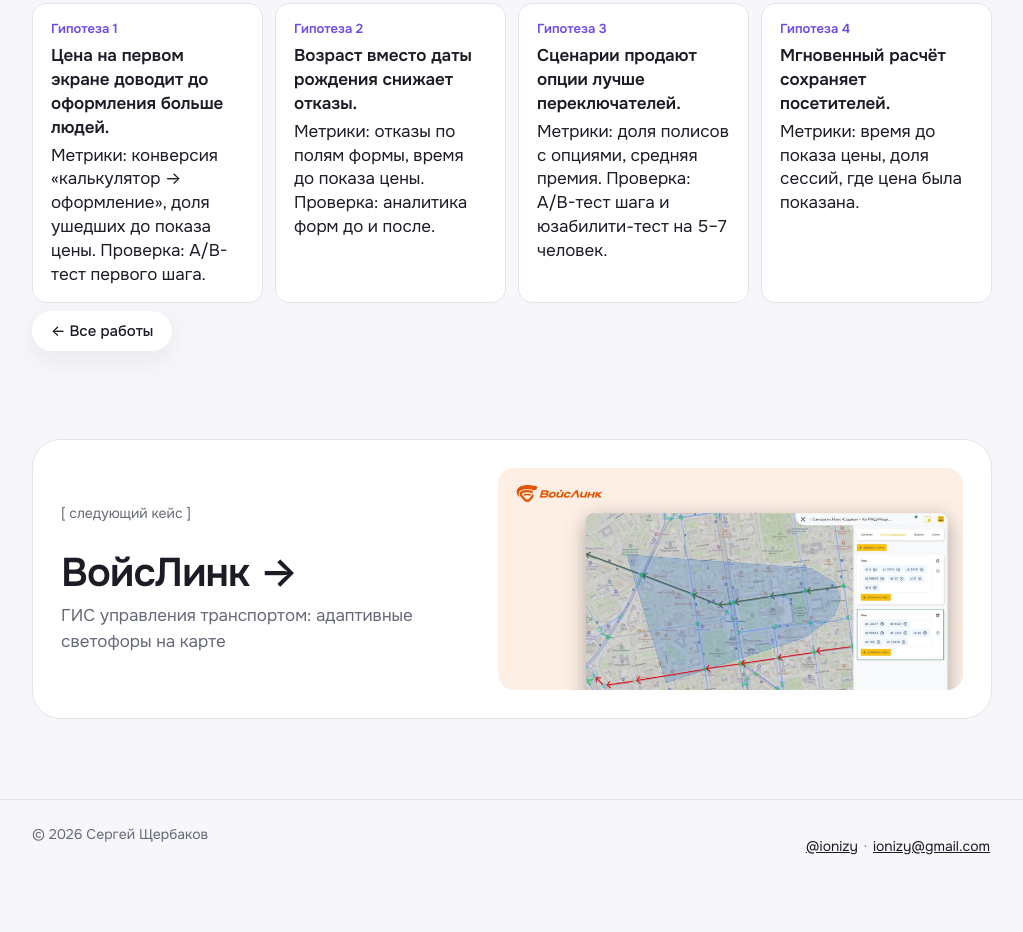
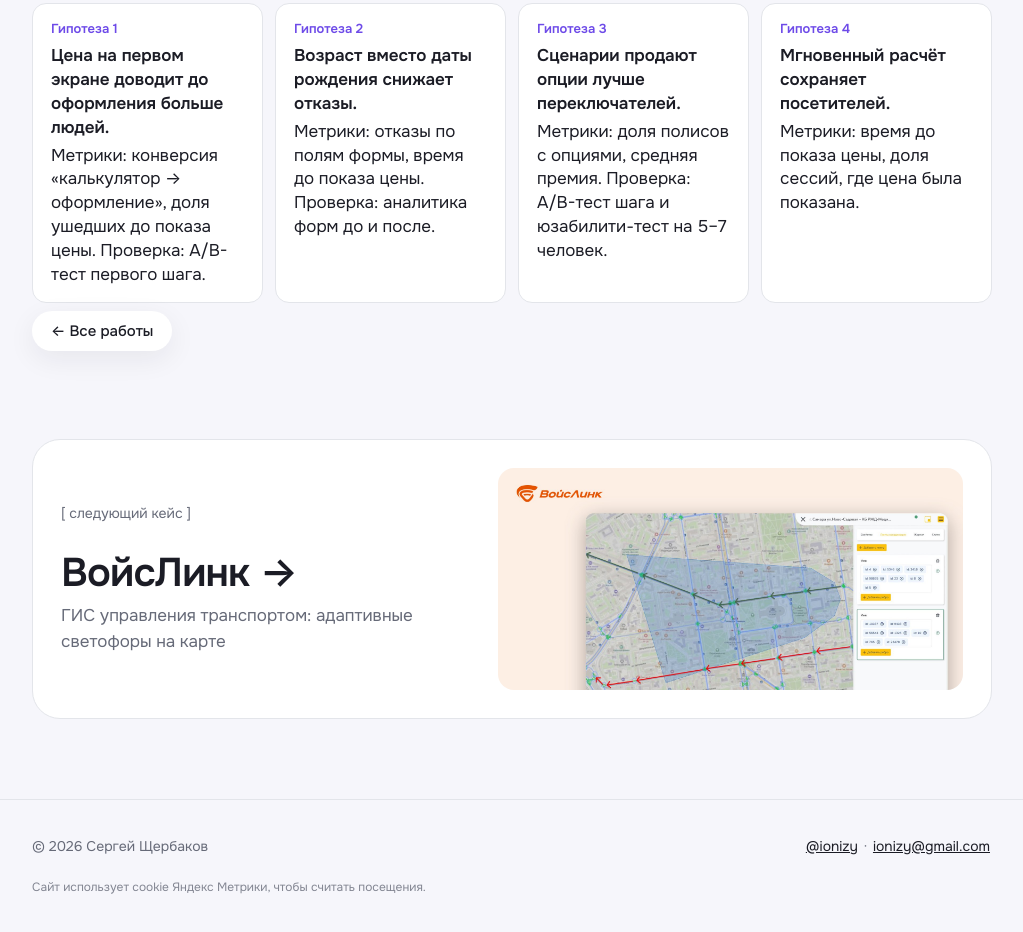
Before and after one commit to sputnik101/portfolio, a plain HTML site: page case-vzr.html in a window 1280 px wide. Shown: the part 7547-8479 px from the top of the page, without its empty margins (128-1151 px from the left). Before the commit the page ends 8457 px from the top, so only its background shows below. Drawn offline with Linux system fonts and the light colour scheme.

Commit message:
обновил метрику и добавил куки

```diff
--- a/case-vzr.html
+++ b/case-vzr.html
@@ -19,7 +19,7 @@
     <link rel="preconnect" href="https://fonts.googleapis.com">
     <link rel="preconnect" href="https://fonts.gstatic.com" crossorigin>
     <link href="https://fonts.googleapis.com/css2?family=Onest:wght@400;500;600&display=swap" rel="stylesheet">
-    <link rel="stylesheet" href="style.css?v=38">
+    <link rel="stylesheet" href="style.css?v=41">
     <link rel="stylesheet" href="case.css?v=14">
     <!-- Yandex.Metrika counter -->
     <script type="text/javascript">
@@ -198,6 +198,7 @@
     <footer class="case-footer">
         <p>© 2026 Сергей Щербаков</p>
         <p><a href="https://t.me/ionizy" target="_blank" rel="noopener noreferrer">@ionizy</a> · <a href="mailto:ionizy@gmail.com">ionizy@gmail.com</a></p>
+        <p class="cookie-note">Сайт использует cookie Яндекс Метрики, чтобы считать посещения.</p>
     </footer>
 
     <script>(() => { const t = () => document.body.classList.toggle('is-scrolled', window.scrollY > 40); window.addEventListener('scroll', t, { passive: true }); t(); })();</script>
--- a/style.css
+++ b/style.css
@@ -2373,3 +2373,8 @@ body.bar-solid .menu-panel { box-shadow: 0 2px 8px rgba(27, 28, 37, 0.08); }
     .folder-zb .folder-body > .folder-result { margin-top: 0; }
     .folder-zb .folder-body > .folder-link { justify-self: start; align-self: start; }
 }
+
+/* строка про cookie в подвале */
+.cookie-note { flex-basis: 100%; font-size: 12px; color: var(--muted); opacity: 0.8; }
+.case-footer > p { margin: 0; }
+.case-footer { row-gap: 4px; align-items: center; }
```
Also changed, not shown: case-hostvds.html (+2 -1 lines), case-sber.html (+2 -1 lines), case-systeme.html (+2 -1 lines), case-voicelink.html (+2 -1 lines), index.html (+2 -1 lines).
